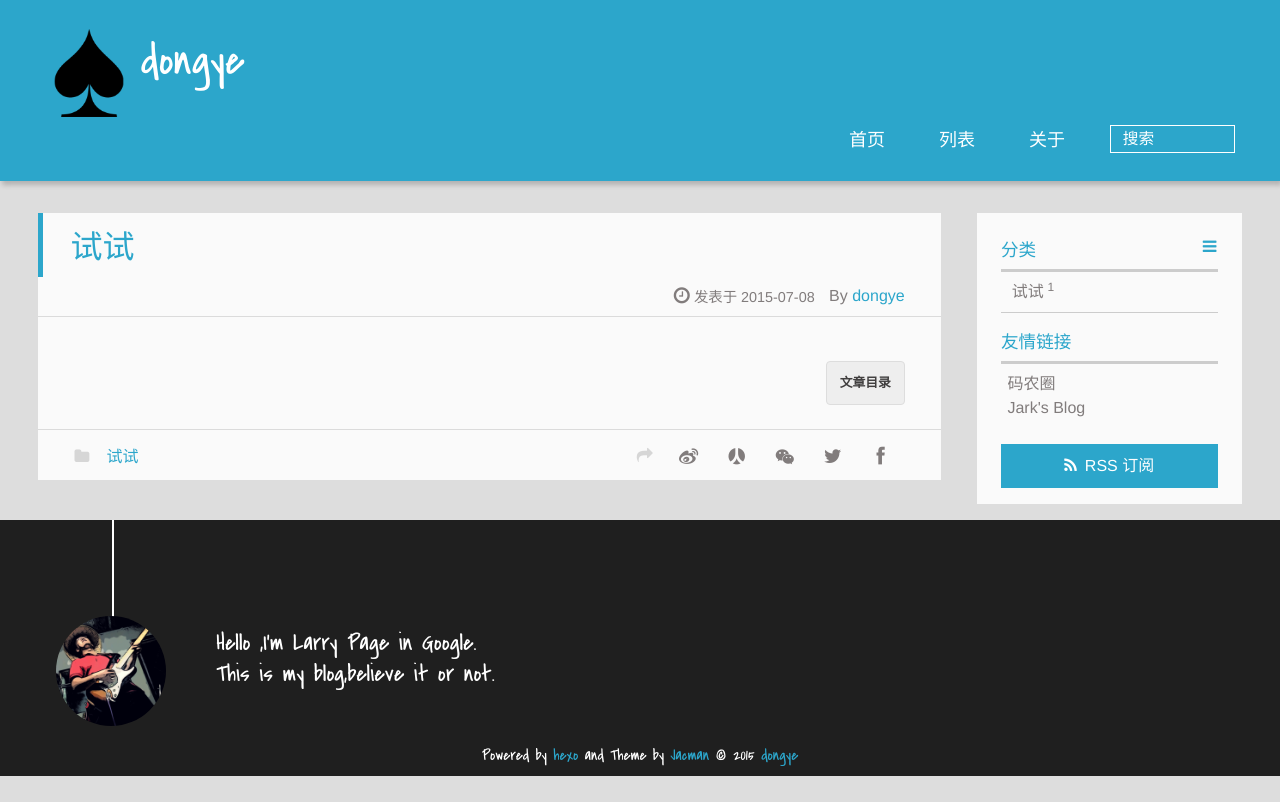
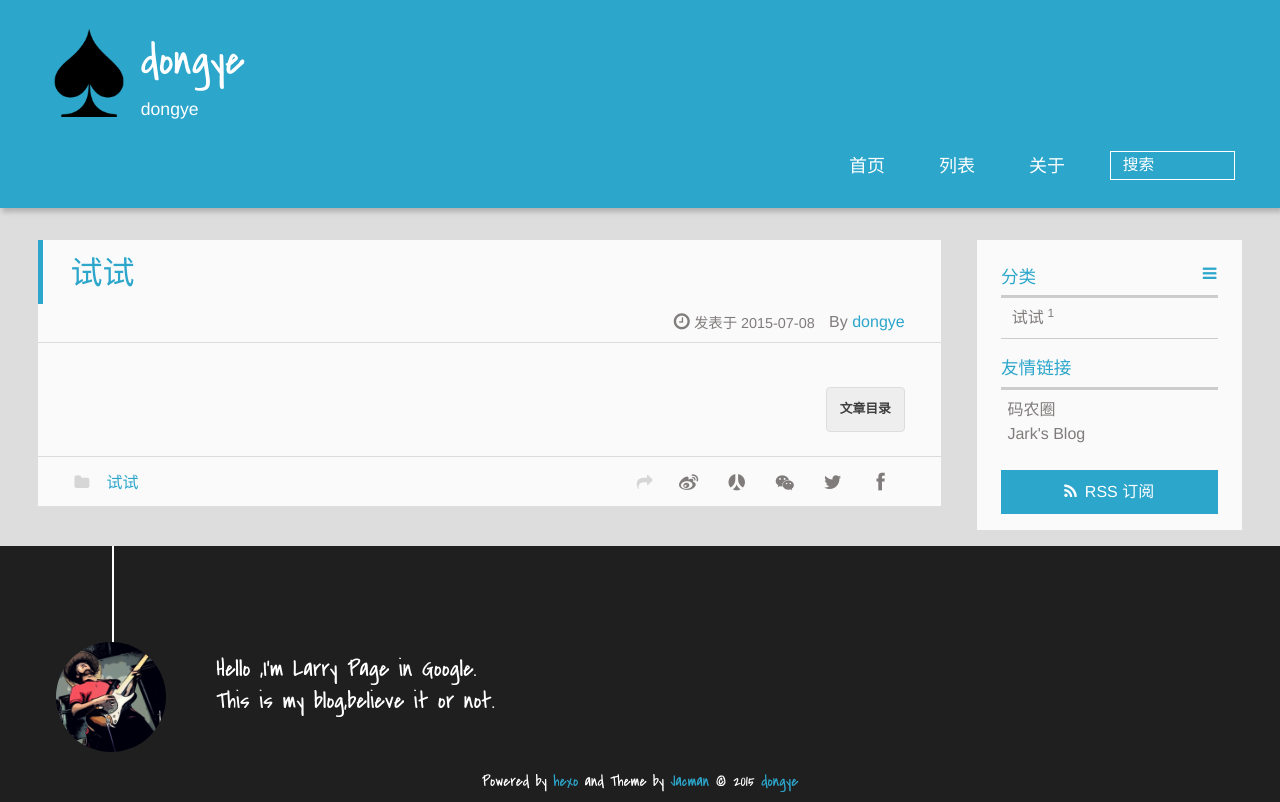
Before and after one commit to DonRoger/DonRoger.github.io, a plain HTML site: page 2015/07/08/试试/index.html in a window 1280 px wide. Drawn offline with Linux system fonts and the light colour scheme.

Commit message:
Site updated: 2015-07-08 13:52:56

```diff
--- a/2015/07/08/试试/index.html
+++ b/2015/07/08/试试/index.html
@@ -46,7 +46,7 @@
 
 			<div id="textlogo">
 				<h1 class="site-name"><a href="/" title="dongye">dongye</a></h1>
-				<h2 class="blog-motto"></h2>
+				<h2 class="blog-motto">dongye</h2>
 			</div>
 			<div class="navbar"><a class="navbutton navmobile" href="#" title="菜单">
 			</a></div>
--- a/index.html
+++ b/index.html
@@ -45,7 +45,7 @@
 
 			<div id="textlogo">
 				<h1 class="site-name"><a href="/" title="dongye">dongye</a></h1>
-				<h2 class="blog-motto"></h2>
+				<h2 class="blog-motto">dongye</h2>
 			</div>
 			<div class="navbar"><a class="navbutton navmobile" href="#" title="菜单">
 			</a></div>
```
Also changed, not shown: archives/2015/07/index.html (+1 -1 lines), archives/2015/index.html (+1 -1 lines), archives/index.html (+1 -1 lines), categories/试试/index.html (+1 -1 lines).
